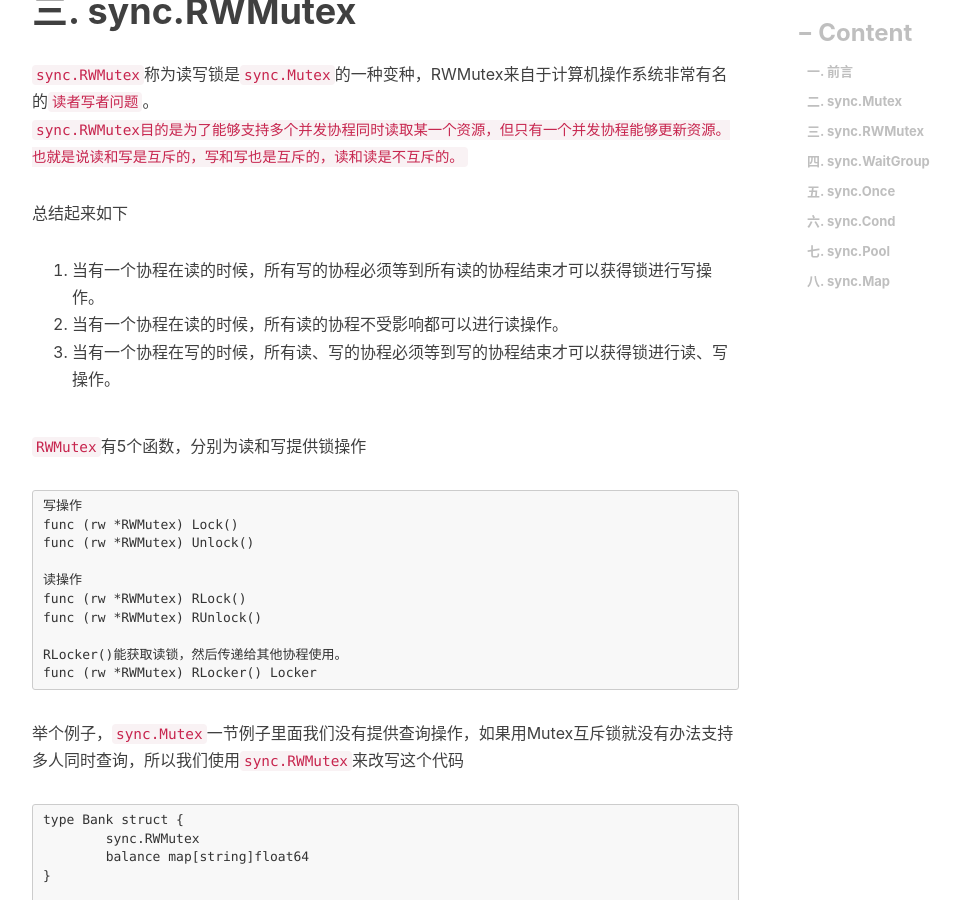
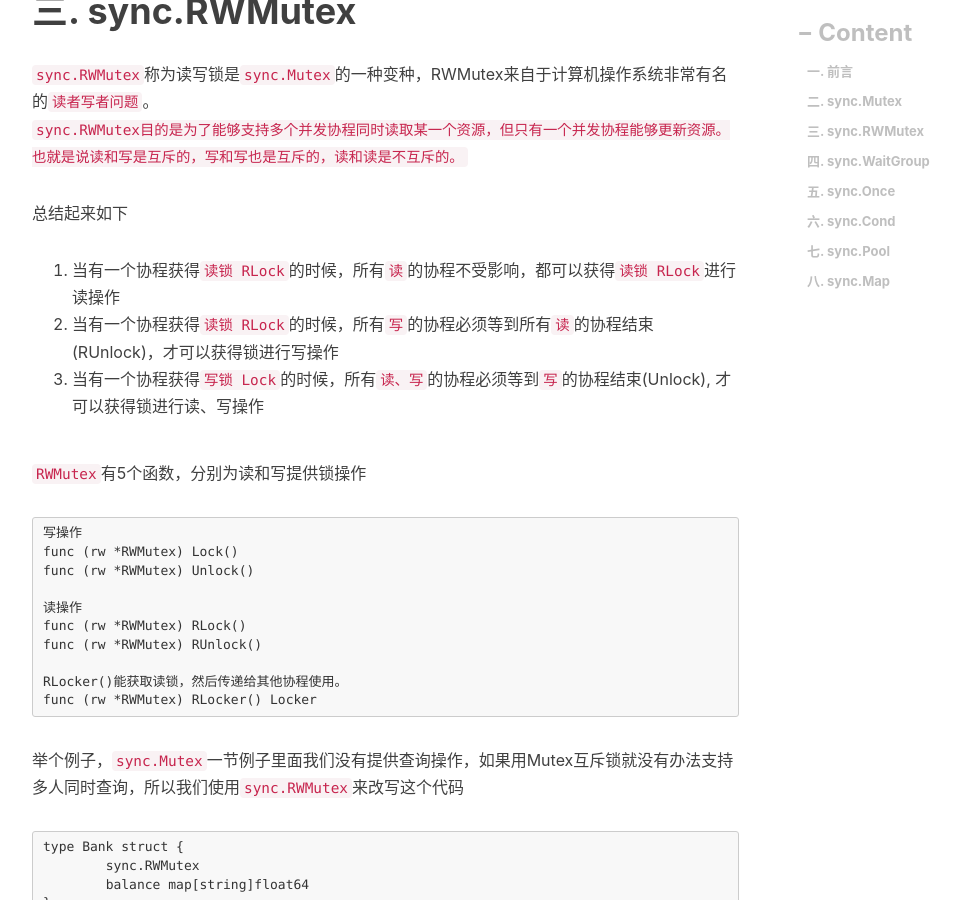
Before and after one commit to engru/chenguolin.github.io, a Jekyll site: the page built from _posts/2018-07-09-【Go-10】Golang Sync包.md, in a window 1280 px wide and 900 px high, scrolled down 2014 px. Shown: the whole window, without its empty margins (233-1193 px from the left). Built offline with Jekyll 4.4.1, drawn with Linux system fonts in a browser that asks for light colours; nearby versions of some CDN libraries; comment, search, counter and statistics services are not loaded.

Commit message:
Update 2018-07-09-【Go-10】Golang Sync包.md

````diff
--- a/_posts/2018-07-09-【Go-10】Golang Sync包.md
+++ b/_posts/2018-07-09-【Go-10】Golang Sync包.md
@@ -73,9 +73,9 @@ func (b *Bank) Out(account string, value float64) error {
 `sync.RWMutex目的是为了能够支持多个并发协程同时读取某一个资源，但只有一个并发协程能够更新资源。也就是说读和写是互斥的，写和写也是互斥的，读和读是不互斥的。`
 
 总结起来如下
-1. 当有一个协程在读的时候，所有写的协程必须等到所有读的协程结束才可以获得锁进行写操作。
-1. 当有一个协程在读的时候，所有读的协程不受影响都可以进行读操作。
-2. 当有一个协程在写的时候，所有读、写的协程必须等到写的协程结束才可以获得锁进行读、写操作。
+1. 当有一个协程获得`读锁 RLock`的时候，所有`读`的协程不受影响，都可以获得`读锁 RLock`进行读操作
+2. 当有一个协程获得`读锁 RLock`的时候，所有`写`的协程必须等到所有`读`的协程结束(RUnlock)，才可以获得锁进行写操作
+3. 当有一个协程获得`写锁 Lock`的时候，所有`读、写`的协程必须等到`写`的协程结束(Unlock), 才可以获得锁进行读、写操作
 
 `RWMutex`有5个函数，分别为读和写提供锁操作
 ```
````
